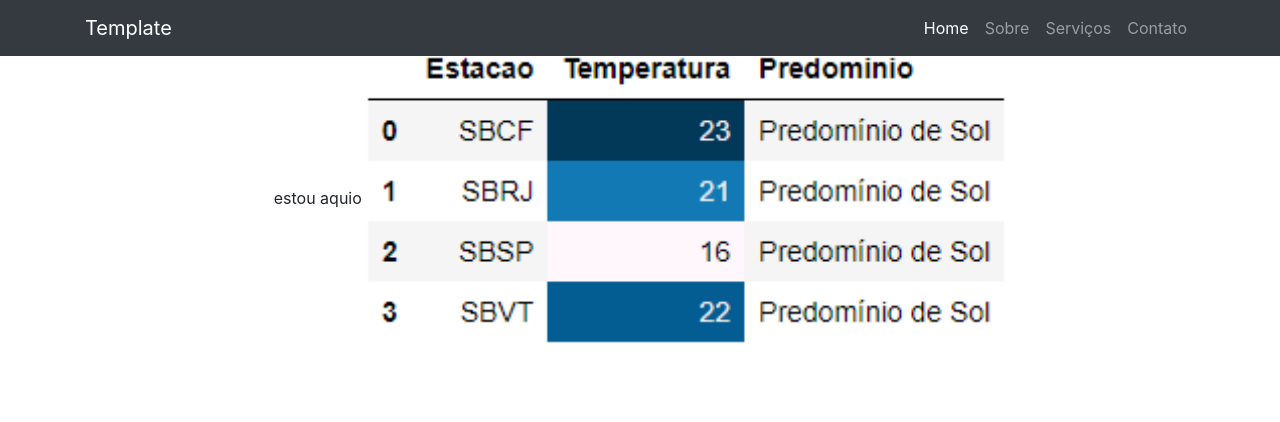
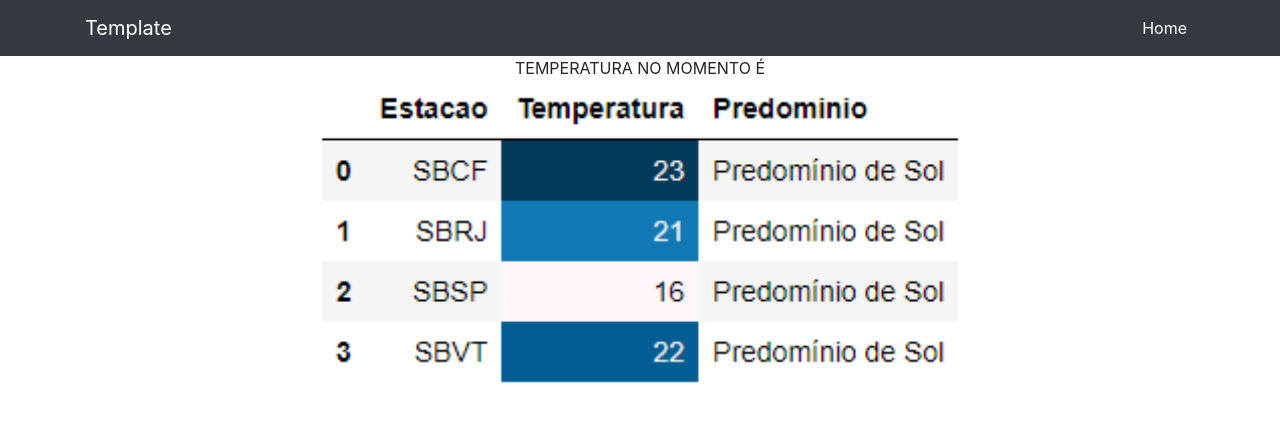
Before and after one commit to Lobistico/DevLobo, a Django app: page / in a window 1280 px wide. Shown: the top 422 px of the page. Run offline with Django 3.2, Linux system fonts and the light colour scheme; some libraries are stand-ins or nearby versions.

Commit message:
0.3.6 - Clima Sudeste
front-end with django - OK

```diff
--- a/02.ESTUDOS_DIVERSOS/03.CLIMA_SUDESTE/main.py
+++ b/02.ESTUDOS_DIVERSOS/03.CLIMA_SUDESTE/main.py
@@ -74,4 +74,4 @@ if show_grafico in opcoes_sim:
     matplotlib.pyplot.show()
 df_styled = df.style.background_gradient()
 
-dfi.export(df_styled,"{temperatura}.jpeg")
+dfi.export(df_styled,"{temperatura}.jpg")
--- a/02.ESTUDOS_DIVERSOS/03.CLIMA_SUDESTE/paginas/templates/paginas/index.html
+++ b/02.ESTUDOS_DIVERSOS/03.CLIMA_SUDESTE/paginas/templates/paginas/index.html
@@ -1,9 +1,8 @@
 {%extends 'base.html'%}
 {% load static %}
-
 {%block conteudo%}
+<p>TEMPERATURA NO MOMENTO É </p>
 <p>
-    estou aquio
-    <img src="{% static 'img/temperatura.jpeg' %}" style="width: 640px; height: auto">
+    <img src="{%  static 'paginas/img/registro.jpg' %}" style="width:640px; height: auto">
 </p>
 {%endblock%}
--- a/02.ESTUDOS_DIVERSOS/03.CLIMA_SUDESTE/templates/base.html
+++ b/02.ESTUDOS_DIVERSOS/03.CLIMA_SUDESTE/templates/base.html
@@ -32,15 +32,6 @@
               <span class="sr-only">(current)</span>
             </a>
           </li>
-          <li class="nav-item">
-            <a class="nav-link" href="#">Sobre</a>
-          </li>
-          <li class="nav-item">
-            <a class="nav-link" href="#">Serviços</a>
-          </li>
-          <li class="nav-item">
-            <a class="nav-link" href="#">Contato</a>
-          </li>
         </ul>
       </div>
     </div>
```
Also changed, not shown: 02.ESTUDOS_DIVERSOS/03.CLIMA_SUDESTE/basededados.db, 02.ESTUDOS_DIVERSOS/03.CLIMA_SUDESTE/paginas/static/paginas/img/registro.jpg (renamed from 02.ESTUDOS_DIVERSOS/03.CLIMA_SUDESTE/paginas/static/paginas/img/temperatura.jpeg), 02.ESTUDOS_DIVERSOS/03.CLIMA_SUDESTE/{temperatura}.jpg (renamed from 02.ESTUDOS_DIVERSOS/03.CLIMA_SUDESTE/{temperatura}.jpeg).
